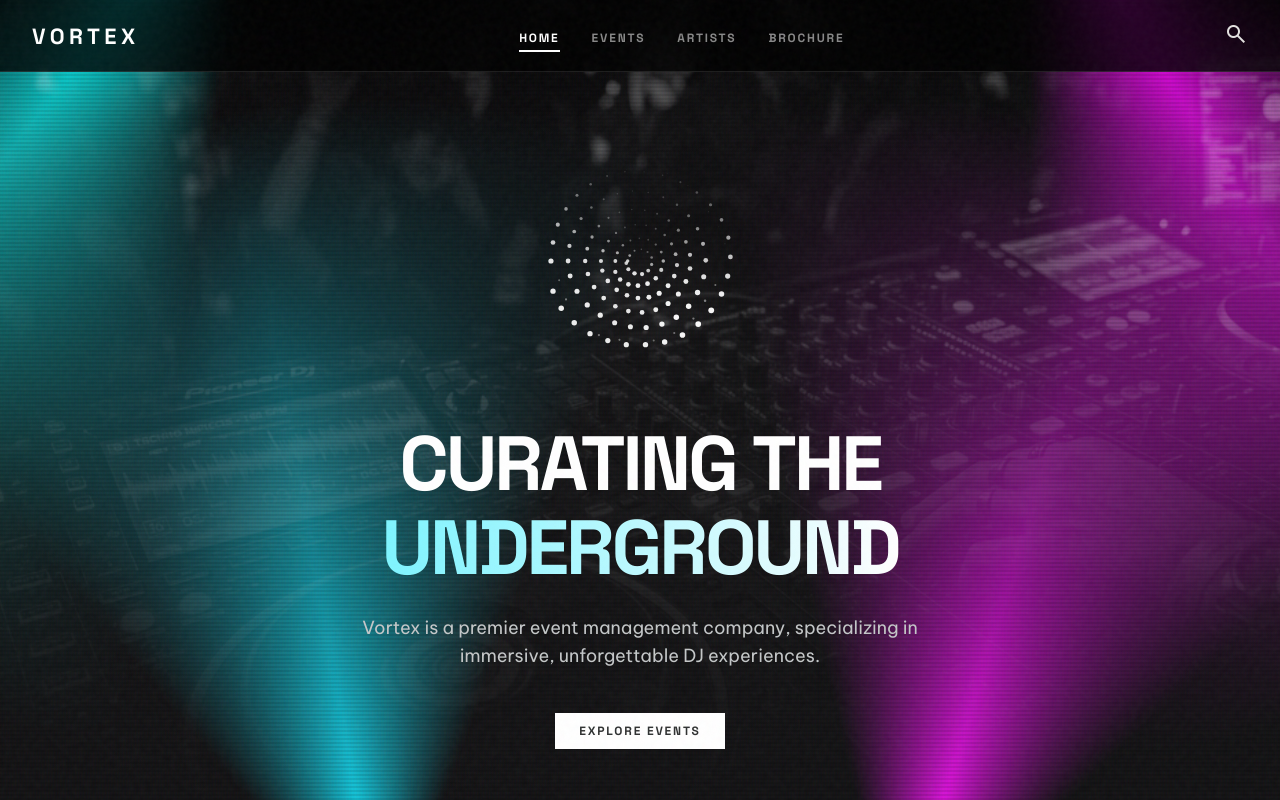
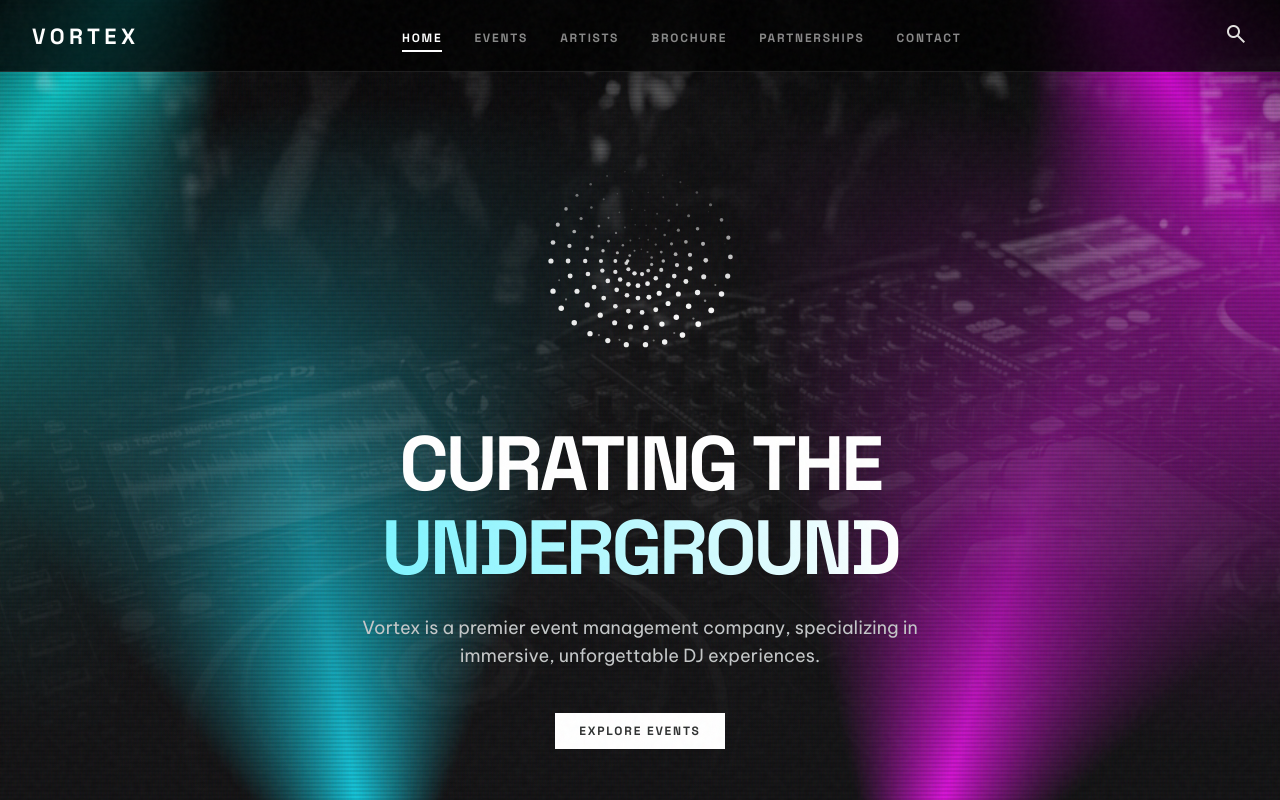
Before and after one commit to romeoantony/vortex, a React (Vite) app: page / in a window 1280 px wide. Shown: the top 800 px of the page. Built offline with nearby package versions, Linux system fonts and the light colour scheme.

Commit message:
Add Partnerships and Contact links to Navbar

```diff
--- a/src/components/Navbar.jsx
+++ b/src/components/Navbar.jsx
@@ -37,6 +37,8 @@ export default function Navbar() {
           <li><Link to="/events" className={isActive('/events') ? 'active' : ''}>EVENTS</Link></li>
           <li><Link to="/artists" className={isArtistsActive() ? 'active' : ''}>ARTISTS</Link></li>
           <li><Link to="/brochure" className={isActive('/brochure') ? 'active' : ''}>BROCHURE</Link></li>
+          <li><Link to="/partnerships" className={isActive('/partnerships') ? 'active' : ''}>PARTNERSHIPS</Link></li>
+          <li><Link to="/contact" className={isActive('/contact') ? 'active' : ''}>CONTACT</Link></li>
         </ul>
 
         <div className="navbar__right">
```
